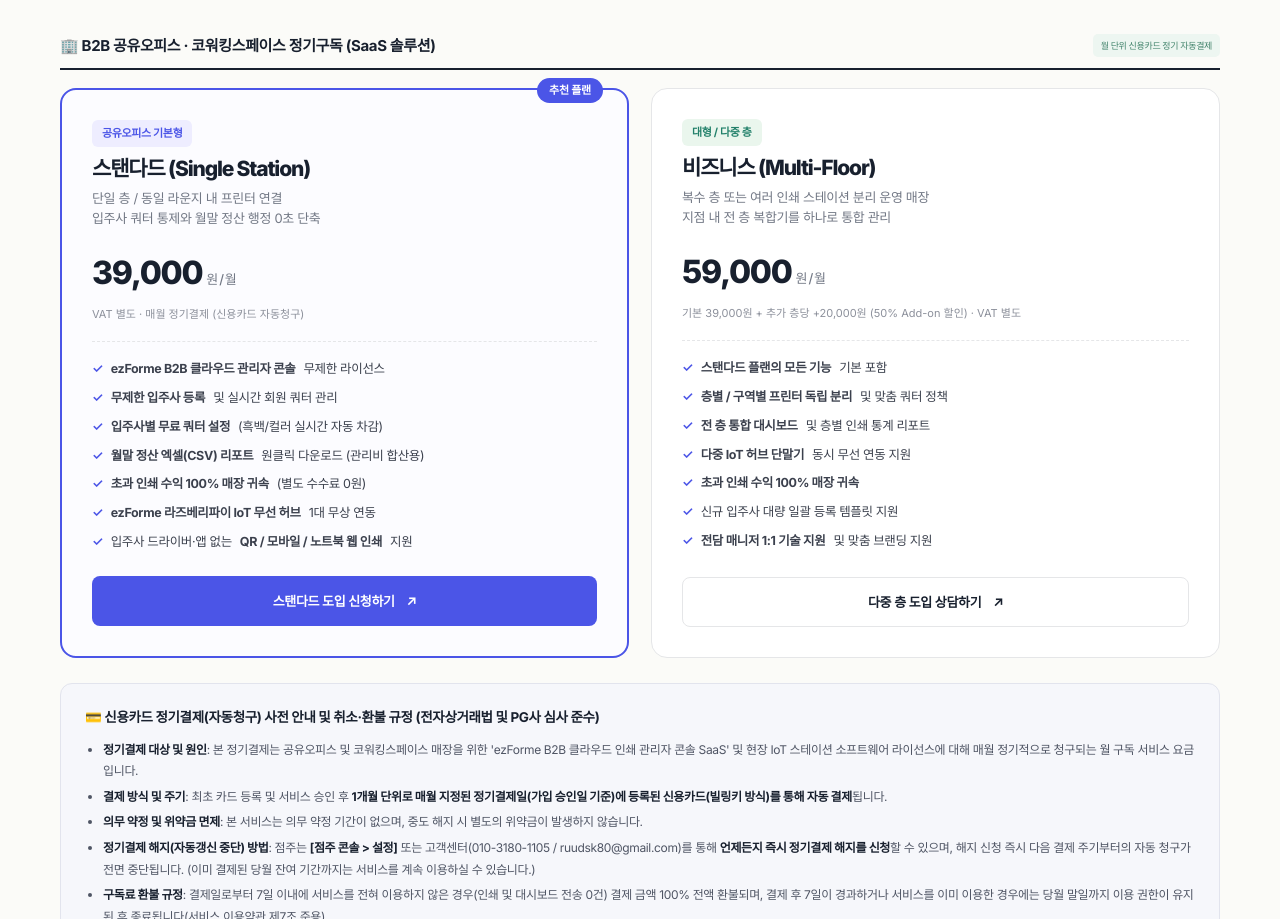
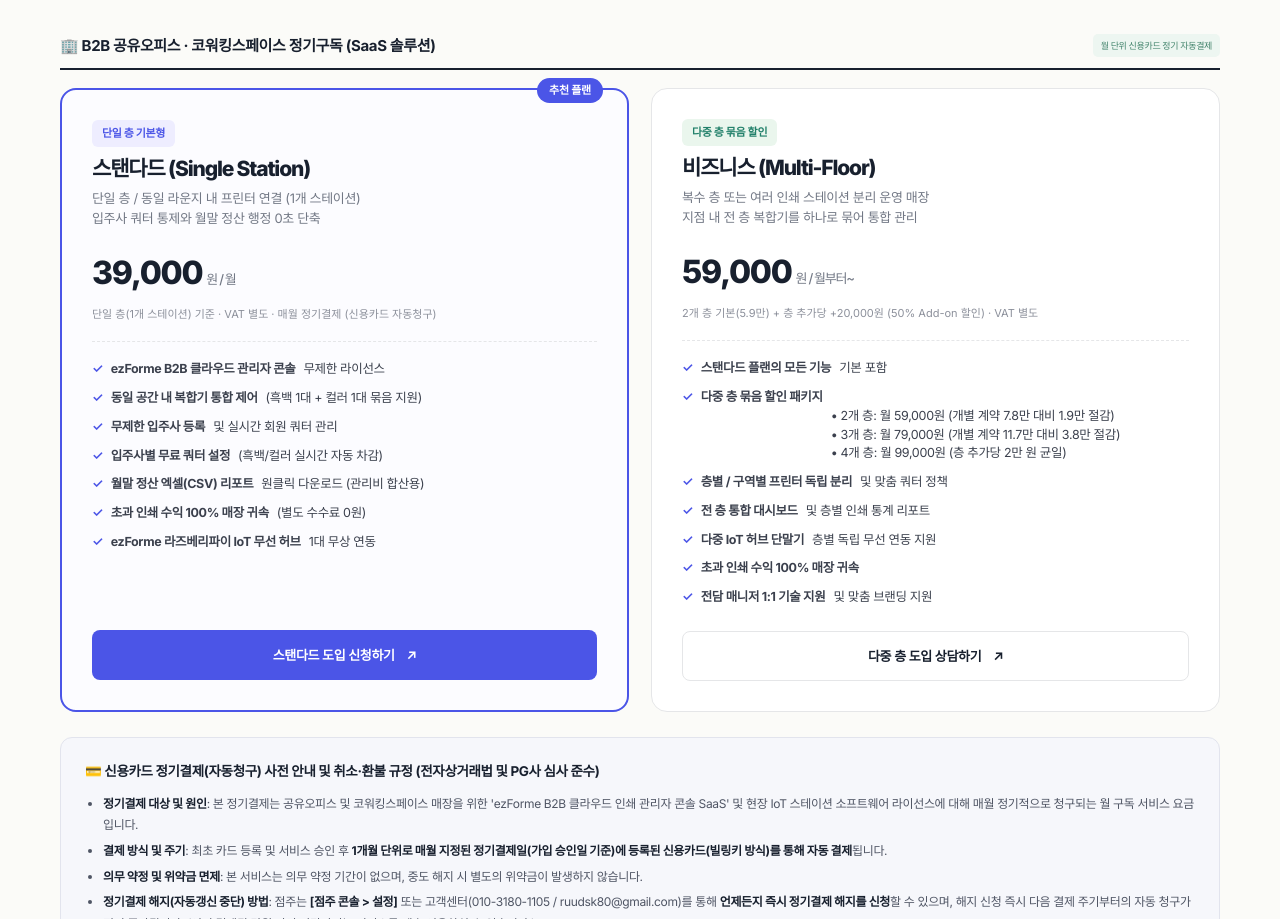
Before and after one commit to Ruud-803/ezForme, a website: page public/index.html in a window 1280 px wide. Shown: the part 3435-4354 px from the top of the page. Drawn offline with Linux system fonts and the light colour scheme.

Commit message:
docs: clarify multi-floor pricing structure in business tier

```diff
--- a/public/index.html
+++ b/public/index.html
@@ -36,22 +36,22 @@
     <!-- 플랜 1: 스탠다드 -->
     <article class="pricing-tier-card featured">
       <div class="tier-header">
-        <span class="tier-badge">공유오피스 기본형</span>
+        <span class="tier-badge">단일 층 기본형</span>
         <h3>스탠다드 (Single Station)</h3>
-        <p>단일 층 / 동일 라운지 내 프린터 연결<br>입주사 쿼터 통제와 월말 정산 행정 0초 단축</p>
+        <p>단일 층 / 동일 라운지 내 프린터 연결 (1개 스테이션)<br>입주사 쿼터 통제와 월말 정산 행정 0초 단축</p>
       </div>
       <div class="tier-price">
         39,000<small>원 / 월</small>
-        <span class="vat-note">VAT 별도 · 매월 정기결제 (신용카드 자동청구)</span>
+        <span class="vat-note">단일 층(1개 스테이션) 기준 · VAT 별도 · 매월 정기결제 (신용카드 자동청구)</span>
       </div>
       <ul class="tier-features">
         <li><strong>ezForme B2B 클라우드 관리자 콘솔</strong> 무제한 라이선스</li>
+        <li><strong>동일 공간 내 복합기 통합 제어</strong> (흑백 1대 + 컬러 1대 묶음 지원)</li>
         <li><strong>무제한 입주사 등록</strong> 및 실시간 회원 쿼터 관리</li>
         <li><strong>입주사별 무료 쿼터 설정</strong> (흑백/컬러 실시간 자동 차감)</li>
         <li><strong>월말 정산 엑셀(CSV) 리포트</strong> 원클릭 다운로드 (관리비 합산용)</li>
         <li><strong>초과 인쇄 수익 100% 매장 귀속</strong> (별도 수수료 0원)</li>
         <li><strong>ezForme 라즈베리파이 IoT 무선 허브</strong> 1대 무상 연동</li>
-        <li>입주사 드라이버·앱 없는 <strong>QR / 모바일 / 노트북 웹 인쇄</strong> 지원</li>
       </ul>
       <a class="button full" href="#partner-inquiry">스탠다드 도입 신청하기 <span>↗</span></a>
     </article>
@@ -59,21 +59,21 @@
     <!-- 플랜 2: 비즈니스 -->
     <article class="pricing-tier-card">
       <div class="tier-header">
-        <span class="tier-badge" style="background:#eaf6ed;color:#22806a">대형 / 다중 층</span>
+        <span class="tier-badge" style="background:#eaf6ed;color:#22806a">다중 층 묶음 할인</span>
         <h3>비즈니스 (Multi-Floor)</h3>
-        <p>복수 층 또는 여러 인쇄 스테이션 분리 운영 매장<br>지점 내 전 층 복합기를 하나로 통합 관리</p>
+        <p>복수 층 또는 여러 인쇄 스테이션 분리 운영 매장<br>지점 내 전 층 복합기를 하나로 묶어 통합 관리</p>
       </div>
       <div class="tier-price">
-        59,000<small>원 / 월</small>
-        <span class="vat-note">기본 39,000원 + 추가 층당 +20,000원 (50% Add-on 할인) · VAT 별도</span>
+        59,000<small>원 / 월부터~</small>
+        <span class="vat-note">2개 층 기본(5.9만) + 층 추가당 +20,000원 (50% Add-on 할인) · VAT 별도</span>
       </div>
       <ul class="tier-features">
         <li><strong>스탠다드 플랜의 모든 기능</strong> 기본 포함</li>
+        <li><strong>다중 층 묶음 할인 패키지</strong><br>• 2개 층: 월 59,000원 (개별 계약 7.8만 대비 1.9만 절감)<br>• 3개 층: 월 79,000원 (개별 계약 11.7만 대비 3.8만 절감)<br>• 4개 층: 월 99,000원 (층 추가당 2만 원 균일)</li>
         <li><strong>층별 / 구역별 프린터 독립 분리</strong> 및 맞춤 쿼터 정책</li>
         <li><strong>전 층 통합 대시보드</strong> 및 층별 인쇄 통계 리포트</li>
-        <li><strong>다중 IoT 허브 단말기</strong> 동시 무선 연동 지원</li>
+        <li><strong>다중 IoT 허브 단말기</strong> 층별 독립 무선 연동 지원</li>
         <li><strong>초과 인쇄 수익 100% 매장 귀속</strong></li>
-        <li>신규 입주사 대량 일괄 등록 템플릿 지원</li>
         <li><strong>전담 매니저 1:1 기술 지원</strong> 및 맞춤 브랜딩 지원</li>
       </ul>
       <a class="button secondary full" href="#partner-inquiry">다중 층 도입 상담하기 <span>↗</span></a>
```
